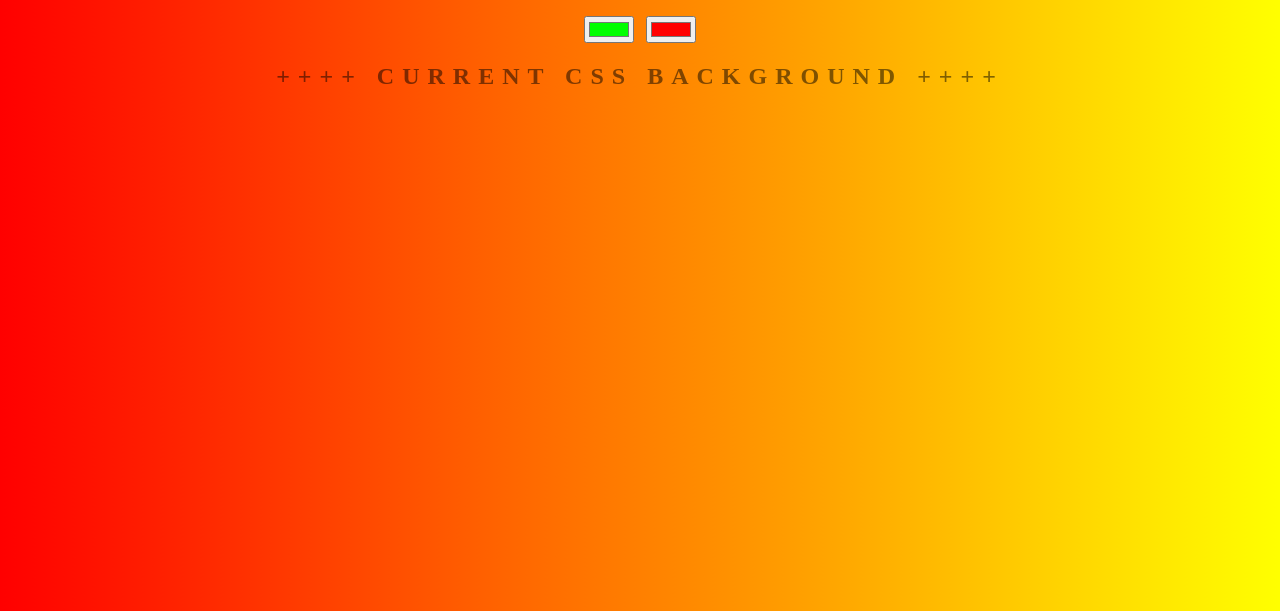
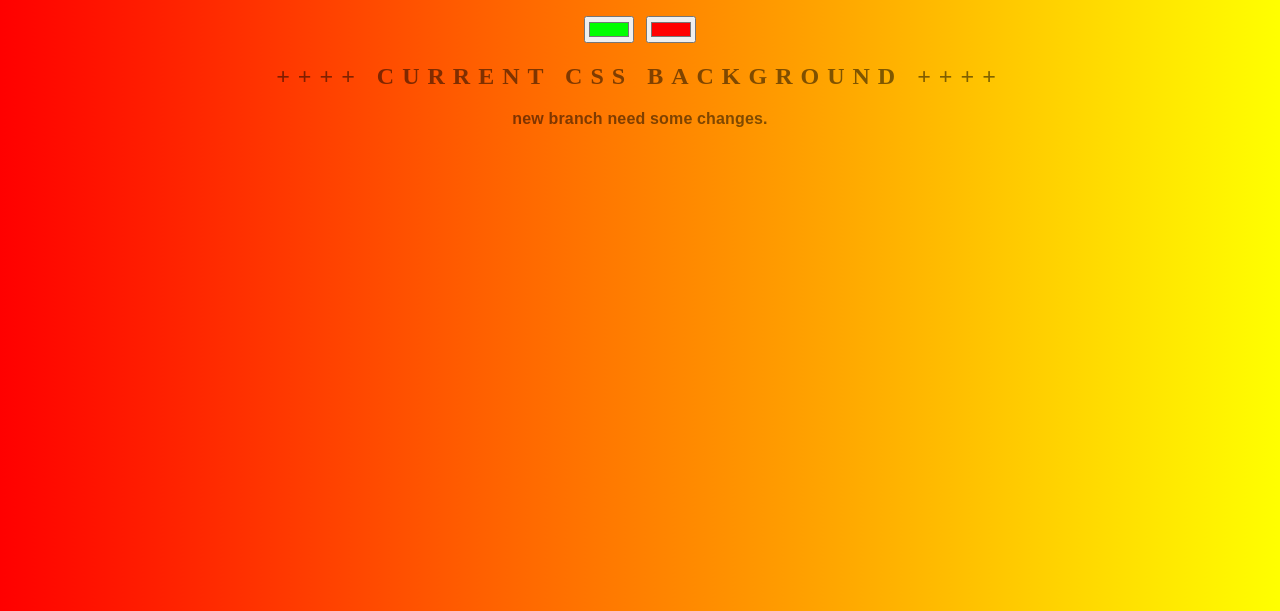
Before and after one commit to moh41/background-generator, a plain HTML site: page index.html in a window 1280 px wide. Shown: the part 189-800 px from the top of the page. Drawn offline with Linux system fonts and the light colour scheme.

Commit message:
New changes 2 newname branch

```diff
--- a/index.html
+++ b/index.html
@@ -12,7 +12,7 @@
 
 	<h2> ++++ Current CSS Background ++++</h2>
 
-	<h3></h3>
+	<h3> new branch need some changes. </h3>
 	<script type="text/javascript" src="script.js"></script>
 </body>
 </html>
```
